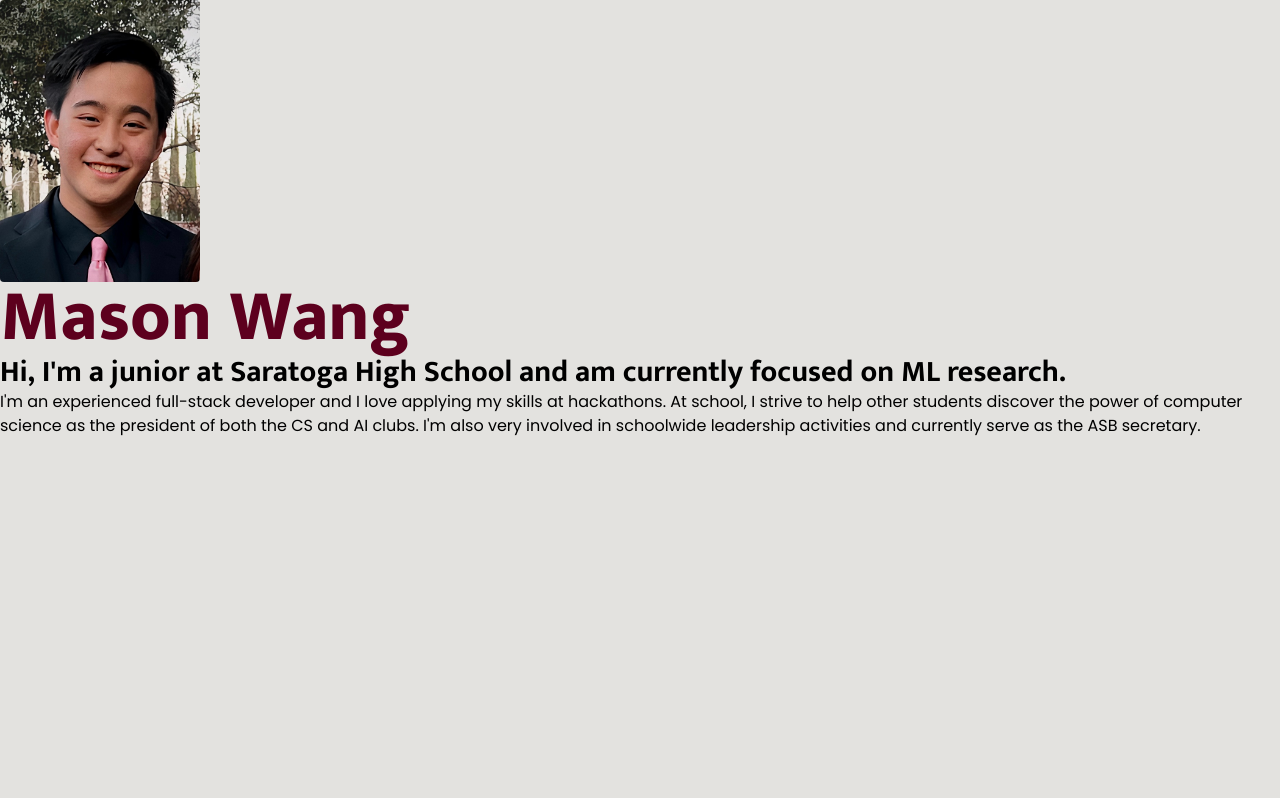
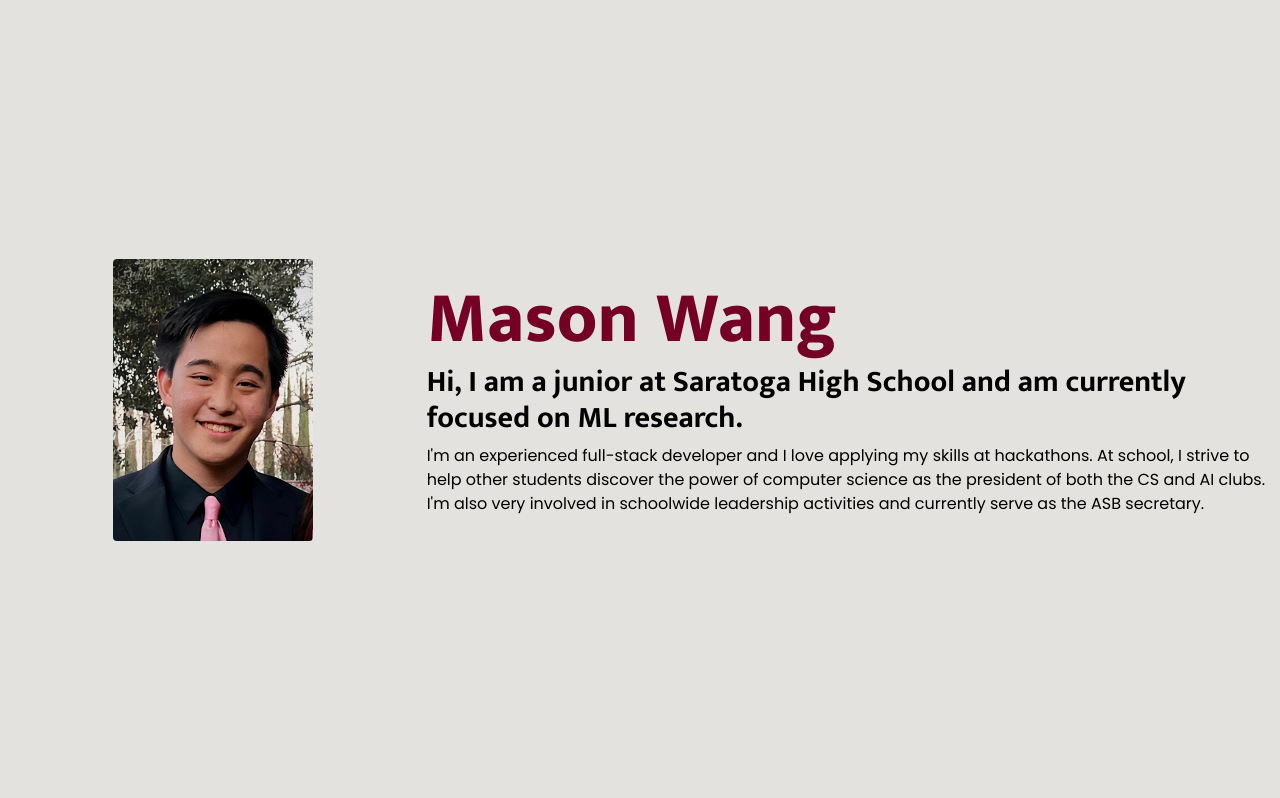
Before and after one commit to masonwang025/masonwang.me, a website: page index.html in a window 1280 px wide. Shown: the top 798 px of the page. Drawn offline with Linux system fonts and the light colour scheme.

Commit message:
desktop base hero

```diff
--- a/index.html
+++ b/index.html
@@ -25,26 +25,47 @@
   </head>
   <body>
     <!-- hero -->
-    <section id="hero" class="min-h-screen">
+    <section id="hero" class="flex min-h-screen">
+      <div class="flex container m-auto">
+        <div class="w-1/3">
           <img
             src="/assets/img/pfp.jpg"
             alt="mason wang"
-        class="rounded"
+            class="rounded mx-auto block"
             height="200"
             width="200"
           />
-      <h1 class="text-5xl md:text-6xl lg:text-7xl font-black text-mw-dark-primary">Mason Wang</h1>
+        </div>
+        <div class="w-2/3 flex flex-col my-auto space-y-2">
+          <div>
+            <h1
+              class="
+                text-5xl
+                md:text-6xl
+                lg:text-7xl
+                font-black
+                text-mw-dark-brighter
+              "
+            >
+              Mason Wang
+            </h1>
+          </div>
+          <div>
             <h2 class="text-2xl md:text-3xl font-bold">
-        Hi, I'm a junior at Saratoga High School and am currently focused on ML
-        research.
+              Hi, I am a junior at Saratoga High School and am currently focused on ML research.
             </h2>
+          </div>
+          <div>
             <p>
-        I'm an experienced full-stack developer and I love applying my skills at
-        hackathons. At school, I strive to help other students discover the
-        power of computer science as the president of both the CS and AI
-        clubs. I'm also very involved in schoolwide leadership activities and
-        currently serve as the ASB secretary.
+              I'm an experienced full-stack developer and I love applying my
+              skills at hackathons. At school, I strive to help other students
+              discover the power of computer science as the president of both
+              the CS and AI clubs. I'm also very involved in schoolwide
+              leadership activities and currently serve as the ASB secretary.
             </p>
+          </div>
+        </div>
+      </div>
     </section>
 
     <hr />
--- a/tailwind.config.js
+++ b/tailwind.config.js
@@ -17,6 +17,7 @@ module.exports = {
             darker: "#bd0038",
           },
           dark: {
+            brighter: "#750026",
             primary: "#5D001E",
           },
         },
```
Also changed, not shown: dist/output.css. Lines whose indentation alone changed are shown as unchanged.
